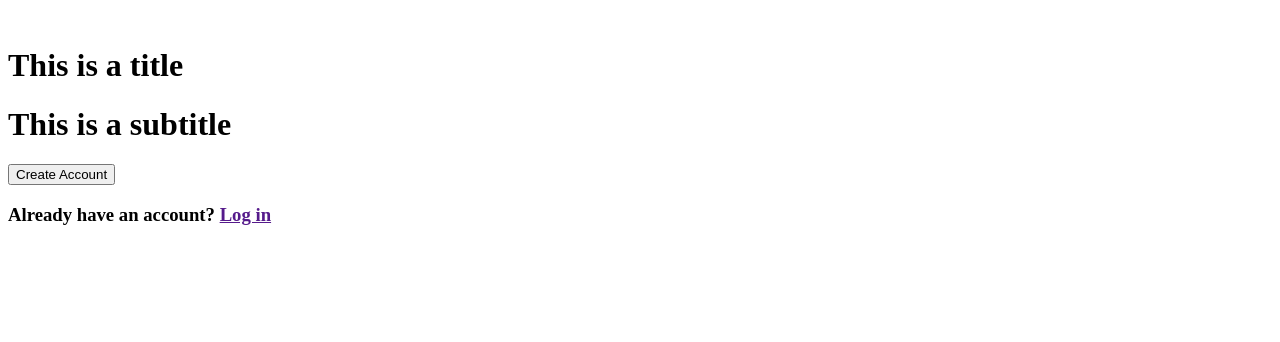
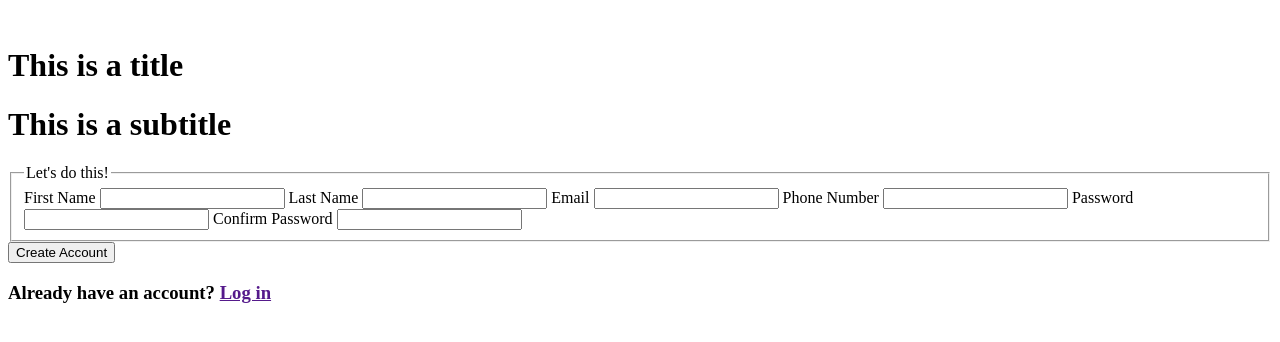
Before and after one commit to ejeong4/sign-up-form, a plain HTML site: page index.html in a window 1280 px wide. Drawn offline with Linux system fonts and the light colour scheme.

Commit message:
Create form layout

```diff
--- a/index.html
+++ b/index.html
@@ -17,7 +17,29 @@
     <div class="right">
         <h1 class="title">This is a title</h1>
         <h1 class="subtitle">This is a subtitle</h1>
-        <form action="" method="post"></form>
+        <form action="" method="post">
+            <fieldset>
+                <legend>Let's do this!</legend>
+
+                <label for="first-name">First Name</label>
+                <input type="text" id="first-name" placeholder="">
+
+                <label for="last-name">Last Name</label>
+                <input type="text" id="last-name" placeholder="">
+
+                <label for="email">Email</label>
+                <input type="email" id="email" placeholder="">
+
+                <label for="number">Phone Number</label>
+                <input type="number" id="number" pattern="" title="">
+
+                <label for="password">Password</label>
+                <input type="password" id="password" placeholder="">
+
+                <label for="confirm-pass">Confirm Password</label>
+                <input type="password" id="confirm-pass" placeholder="">
+            </fieldset>
+        </form>
         <button class="create-account">Create Account</button>
         <h3 class="log-in">Already have an account?
             <a href="">Log in</a>
```
